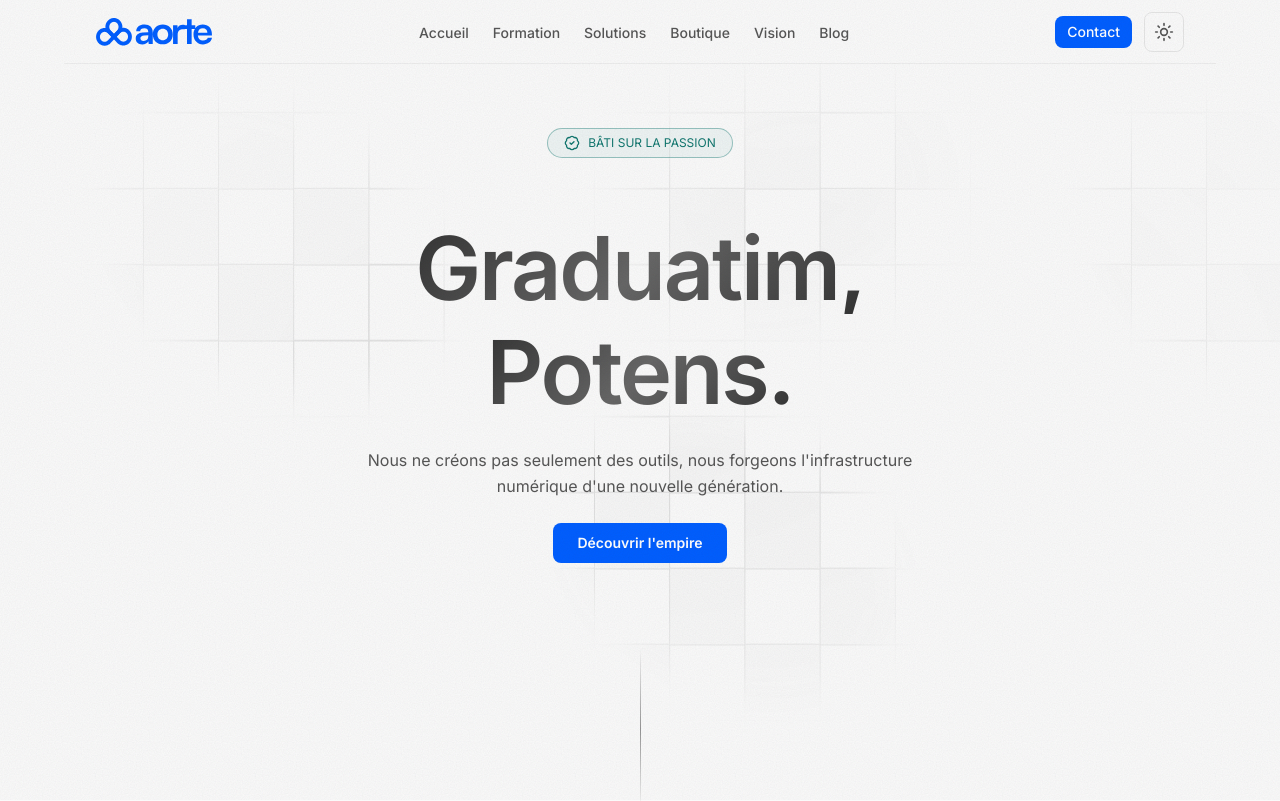
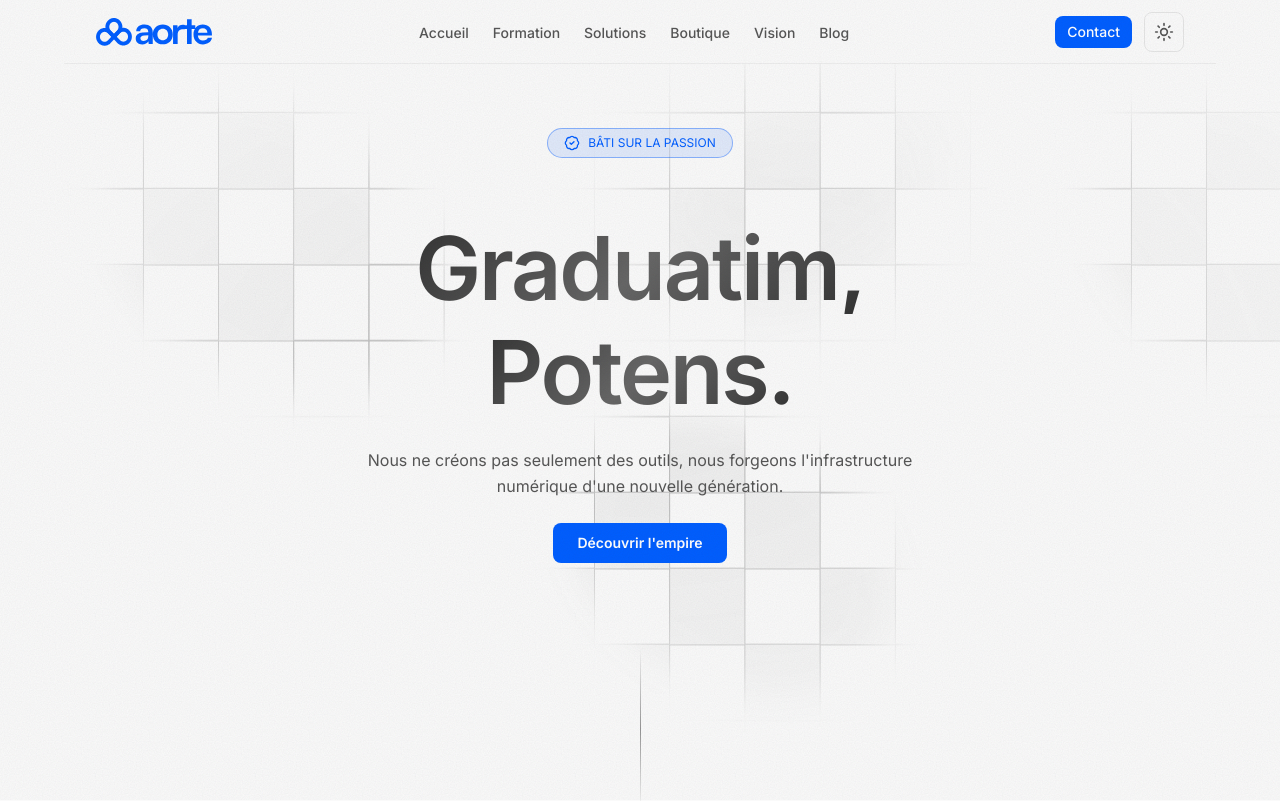
Before and after one commit to bazieebenezer/Aorte-africa, a Next.js app: page / in a window 1280 px wide. Shown: the top 801 px of the page. Built offline with nearby package versions, Linux system fonts and the light colour scheme.

Commit message:
Grids plus visibles (opacite 0.5, masques elargis) + badge hero bleu en mode clair

```diff
--- a/src/components/blog/blog-feed.tsx
+++ b/src/components/blog/blog-feed.tsx
@@ -93,9 +93,9 @@ export function BlogFeed({ posts }: { posts: Post[] }) {
             backgroundSize: "contain",
             backgroundRepeat: "repeat",
             WebkitMaskImage:
-              "radial-gradient(ellipse 140% 120% at 50% 0%, #000 0%, #000 20%, transparent 70%)",
+              "radial-gradient(ellipse 140% 120% at 50% 0%, #000 0%, #000 20%, transparent 88%)",
             maskImage:
-              "radial-gradient(ellipse 140% 120% at 50% 0%, #000 0%, #000 20%, transparent 70%)",
+              "radial-gradient(ellipse 140% 120% at 50% 0%, #000 0%, #000 20%, transparent 88%)",
           }}
         />
         <div className="relative z-10 mx-auto max-w-2xl px-4 sm:px-6">
--- a/src/components/sections/hero.tsx
+++ b/src/components/sections/hero.tsx
@@ -32,9 +32,9 @@ export function Hero() {
           backgroundSize: "contain",
           backgroundRepeat: "repeat",
           WebkitMaskImage:
-            "radial-gradient(ellipse 85% 75% at 50% 45%, #000 0%, transparent 78%)",
+            "radial-gradient(ellipse 85% 75% at 50% 45%, #000 0%, transparent 92%)",
           maskImage:
-            "radial-gradient(ellipse 85% 75% at 50% 45%, #000 0%, transparent 78%)",
+            "radial-gradient(ellipse 85% 75% at 50% 45%, #000 0%, transparent 92%)",
         }}
         className="theme-grid absolute inset-0 z-0"
       />
@@ -47,7 +47,7 @@ export function Hero() {
           initial={{ opacity: 0, y: 40 }}
           animate={{ opacity: 1, y: 0 }}
           transition={{ duration: 1, delay: 0.2, ease: "backOut" }}
-          className="mb-10 flex items-center gap-2 rounded-full border border-accent/40 bg-accent/5 px-4 py-1.5 text-xs text-accent sm:mb-16"
+          className="mb-10 flex items-center gap-2 rounded-full border border-primary/40 bg-primary/10 px-4 py-1.5 text-xs text-primary dark:border-accent/40 dark:bg-accent/5 dark:text-accent sm:mb-16"
         >
           <BadgeCheck className="size-4" />
           <span>BÂTI SUR LA PASSION</span>
```
Also changed, not shown: public/img/grid.svg.
